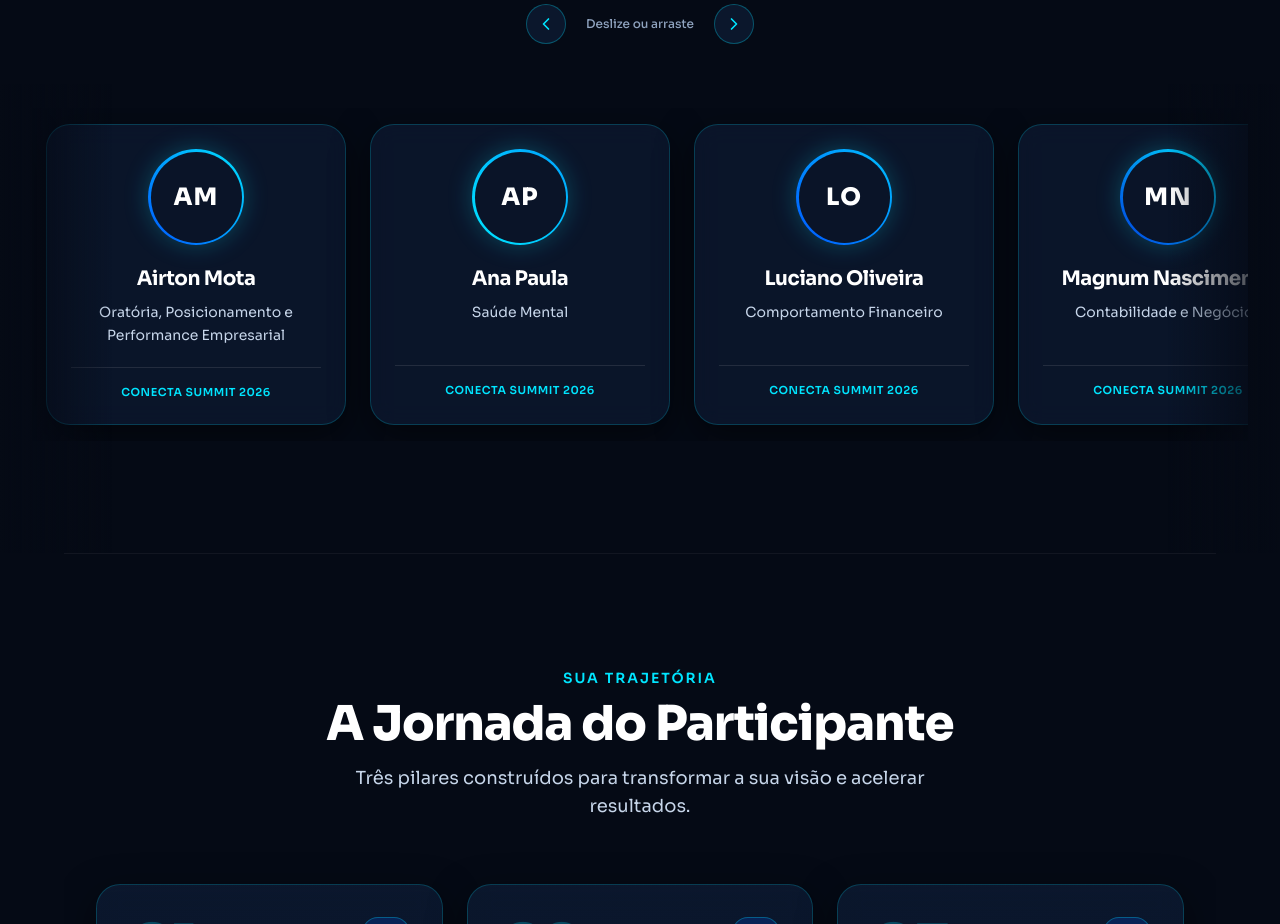
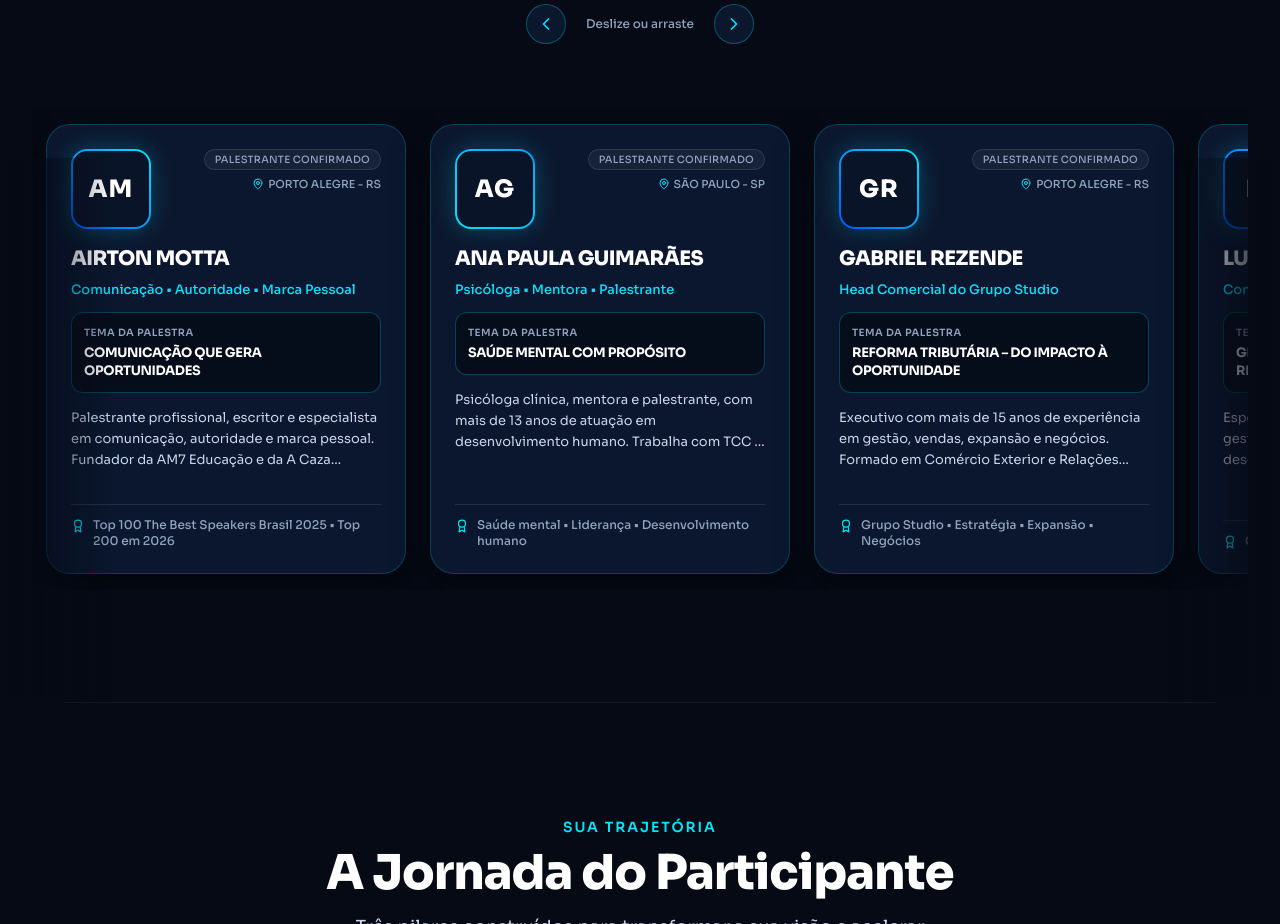
Before and after one commit to davidcris066-oss/conecta-summit-2026-s10tu5giw, a React (Vite) app: page / in a window 1280 px wide. Shown: the part 2360-3284 px from the top of the page. Built offline with nearby package versions, Linux system fonts and the light colour scheme; what pocketbase would draw is missing.

Commit message:
Atualizar palestrantes oficiais do Conecta Summit 2026 com dados do PDF institucional

```diff
--- a/src/components/SpeakersSection.tsx
+++ b/src/components/SpeakersSection.tsx
@@ -1,55 +1,81 @@
 import { useEffect, useRef, useState, useCallback } from 'react'
-import { ChevronLeft, ChevronRight } from 'lucide-react'
+import { ChevronLeft, ChevronRight, MapPin, Sparkles, Award } from 'lucide-react'
 
 interface Speaker {
   name: string
-  specialty: string
+  headline: string
+  location?: string
+  bio: string
+  credentials: string
+  talkTopic?: string
+  extra?: string
+  badgeRole?: string
   initials: string
   accentGradient: string
 }
 
 const SPEAKERS: Speaker[] = [
   {
-    name: 'Airton Mota',
-    specialty: 'Oratória, Posicionamento e Performance Empresarial',
+    name: 'AIRTON MOTTA',
+    headline: 'Comunicação • Autoridade • Marca Pessoal',
+    location: 'PORTO ALEGRE - RS',
+    bio: 'Palestrante profissional, escritor e especialista em comunicação, autoridade e marca pessoal. Fundador da AM7 Educação e da A Caza Millennium, reúne mais de 18 anos de experiência e já impactou milhares de pessoas por meio de palestras, treinamentos e mentorias.',
+    credentials: 'Top 100 The Best Speakers Brasil 2025 • Top 200 em 2026',
+    talkTopic: 'COMUNICAÇÃO QUE GERA OPORTUNIDADES',
     initials: 'AM',
     accentGradient: 'from-[#0057FF] to-[#00E5FF]',
   },
   {
-    name: 'Ana Paula',
-    specialty: 'Saúde Mental',
-    initials: 'AP',
+    name: 'ANA PAULA GUIMARÃES',
+    headline: 'Psicóloga • Mentora • Palestrante',
+    location: 'SÃO PAULO - SP',
+    bio: 'Psicóloga clínica, mentora e palestrante, com mais de 13 anos de atuação em desenvolvimento humano. Trabalha com TCC e Logoterapia, conectando saúde emocional, liderança, comunicação e presença estratégica. É fundadora da Lumina.',
+    credentials: 'Saúde mental • Liderança • Desenvolvimento humano',
+    talkTopic: 'SAÚDE MENTAL COM PROPÓSITO',
+    initials: 'AG',
     accentGradient: 'from-[#00E5FF] to-[#00A3FF]',
   },
   {
-    name: 'Luciano Oliveira',
-    specialty: 'Comportamento Financeiro',
-    initials: 'LO',
-    accentGradient: 'from-[#0057FF] to-[#00C2FF]',
-  },
-  {
-    name: 'Magnum Nascimento',
-    specialty: 'Contabilidade e Negócios',
-    initials: 'MN',
-    accentGradient: 'from-[#0040E0] to-[#00E5FF]',
-  },
-  {
-    name: 'Michele',
-    specialty: 'Tributário',
-    initials: 'MI',
-    accentGradient: 'from-[#00E5FF] to-[#0070FF]',
-  },
-  {
-    name: 'Gabriel Resende',
-    specialty: 'Tributário e Negócios',
+    name: 'GABRIEL REZENDE',
+    headline: 'Head Comercial do Grupo Studio',
+    location: 'PORTO ALEGRE - RS',
+    bio: "Executivo com mais de 15 anos de experiência em gestão, vendas, expansão e negócios. Formado em Comércio Exterior e Relações Internacionais pela FGV e pós-graduado em Gestão de Negócios pela FAAP. Construiu trajetória em empresas como McDonald's, RTE Rodonaves, Dell Anno e Giraffas.",
+    credentials: 'Grupo Studio • Estratégia • Expansão • Negócios',
+    talkTopic: 'REFORMA TRIBUTÁRIA – DO IMPACTO À OPORTUNIDADE',
     initials: 'GR',
     accentGradient: 'from-[#0057FF] to-[#00E5FF]',
   },
   {
-    name: 'Marcus Artur',
-    specialty: 'Alavancagem Patrimonial por meio de Consórcios',
+    name: 'LUCIANO CASTRO',
+    headline: 'Consultor • Mentor • Professor',
+    location: 'PORTO ALEGRE - RS',
+    bio: 'Especialista em comportamento financeiro e gestão estratégica. À frente da Legátum, desenvolve soluções que conectam comportamento, números e estratégia para transformar decisões em resultados sustentáveis. É criador do Método CEP – Consciência, Estrutura e Patrimônio.',
+    credentials: 'Comportamento • Estratégia • Patrimônio',
+    talkTopic: 'GESTÃO FINANCEIRA PARA RESULTADOS REAIS',
+    initials: 'LC',
+    accentGradient: 'from-[#0057FF] to-[#00C2FF]',
+  },
+  {
+    name: 'MARCOS ARTHUR',
+    headline: 'Empresário • Construção Patrimonial • Investimentos',
+    location: 'SÃO PAULO - SP',
+    bio: 'Empresário e especialista em construção patrimonial e financeira. Formado em Administração de Empresas, certificado PCA-10 pela ABAC e com 7 anos de experiência no mercado de consórcios. É sócio-fundador da Lufema Consórcios & Investimentos.',
+    credentials:
+      'R$ 1 bilhão em créditos comercializados • +800 clientes • Top 1 em SP pela HS Consórcios (2025)',
+    talkTopic: 'PATRIMÔNIO EM MOVIMENTO',
     initials: 'MA',
     accentGradient: 'from-[#0060FF] to-[#00E5FF]',
+  },
+  {
+    name: 'MAGNUM NASCIMENTO',
+    headline: 'Contador • Empreendedor • Especialista em Licitações e Negócios',
+    badgeRole: 'Concepção e Produção Executiva',
+    bio: 'Contador e empreendedor com mais de 25 anos de experiência, construiu uma trajetória marcada por superação, reinvenção e visão estratégica. Especialista em licitações e contratos públicos, atua na criação e expansão de negócios e é sócio do Grupo Studio, conectando soluções empresariais à gestão estratégica.',
+    credentials: '25+ ANOS • GRUPO STUDIO • M2B • LICITAÇÕES E NEGÓCIOS',
+    extra:
+      'À frente da construção da M2B – Método Magnum Business –, dedica-se a apoiar empresários e empreendedores na estruturação de negócios sólidos, lucrativos e com propósito, usando conhecimento, comunicação, CNPJ e conexões como ferramentas de crescimento e geração de oportunidades.',
+    initials: 'MN',
+    accentGradient: 'from-[#0040E0] to-[#00E5FF]',
   },
 ]
 
@@ -224,34 +250,73 @@ export function SpeakersSection() {
         {DISPLAY_SPEAKERS.map((speaker, idx) => (
           <div
             key={`${speaker.name}-${idx}`}
-            className="flex-shrink-0 w-[260px] sm:w-[280px] md:w-[300px] p-6 rounded-3xl bg-[#0D1B33]/70 border border-[#00E5FF]/20 hover:border-[#00E5FF]/60 backdrop-blur-md shadow-[0_12px_36px_rgba(0,0,0,0.5)] transition-all duration-300 hover:-translate-y-1.5 flex flex-col items-center text-center group"
+            className="flex-shrink-0 w-[300px] sm:w-[340px] md:w-[360px] p-6 rounded-3xl bg-[#0D1B33]/85 border border-[#00E5FF]/20 hover:border-[#00E5FF]/60 backdrop-blur-md shadow-[0_12px_36px_rgba(0,0,0,0.5)] transition-all duration-300 hover:-translate-y-1.5 flex flex-col text-left group relative"
           >
-            {/* Initial-based avatar with subtle gradient */}
+            {/* Top row: Avatar + Role badge / Tag */}
+            <div className="flex items-start justify-between gap-3 mb-4">
               <div
-              className={`w-20 h-20 sm:w-24 sm:h-24 rounded-full bg-gradient-to-tr ${speaker.accentGradient} p-[2.5px] shadow-[0_0_24px_rgba(0,229,255,0.25)] mb-5 group-hover:shadow-[0_0_32px_rgba(0,229,255,0.45)] transition-shadow`}
+                className={`w-16 h-16 sm:w-20 sm:h-20 rounded-2xl bg-gradient-to-tr ${speaker.accentGradient} p-[2px] shadow-[0_0_24px_rgba(0,229,255,0.25)] group-hover:shadow-[0_0_32px_rgba(0,229,255,0.45)] transition-shadow flex-shrink-0`}
               >
-              <div className="w-full h-full rounded-full bg-[#0A1428] flex items-center justify-center">
+                <div className="w-full h-full rounded-[14px] bg-[#0A1428] flex items-center justify-center">
                   <span className="font-sora font-extrabold text-xl sm:text-2xl text-white tracking-wider">
                     {speaker.initials}
                   </span>
                 </div>
               </div>
 
+              <div className="flex flex-col items-end gap-1.5 flex-1 min-w-0">
+                {speaker.badgeRole ? (
+                  <span className="inline-flex items-center gap-1 px-2.5 py-1 rounded-full bg-[#00E5FF]/15 border border-[#00E5FF]/40 text-[#00E5FF] text-[10px] sm:text-[11px] font-semibold text-right leading-tight shadow-sm">
+                    <Sparkles className="w-3 h-3 text-[#00E5FF] shrink-0" />
+                    {speaker.badgeRole}
+                  </span>
+                ) : (
+                  <span className="inline-flex items-center gap-1 px-2.5 py-0.5 rounded-full bg-white/5 border border-white/10 text-[#8FA3BF] text-[10px] font-medium tracking-wide uppercase">
+                    Palestrante Confirmado
+                  </span>
+                )}
+                {speaker.location && (
+                  <span className="inline-flex items-center gap-1 text-[11px] text-[#8FA3BF] font-medium">
+                    <MapPin className="w-3 h-3 text-[#00E5FF] shrink-0" />
+                    {speaker.location}
+                  </span>
+                )}
+              </div>
+            </div>
+
             {/* Speaker Name (Verbatim) */}
-            <h3 className="font-sora font-bold text-lg sm:text-xl text-white tracking-tight mb-2">
+            <h3 className="font-sora font-extrabold text-lg sm:text-xl text-white tracking-tight mb-1.5 leading-snug">
               {speaker.name}
             </h3>
 
-            {/* Specialty (Verbatim) */}
-            <p className="text-[#C7D6EA] text-sm leading-relaxed font-normal min-h-[44px]">
-              {speaker.specialty}
+            {/* Headline / Especialidades */}
+            <p className="text-[#00E5FF] text-xs sm:text-[13px] font-medium leading-relaxed mb-3">
+              {speaker.headline}
             </p>
 
-            {/* Bottom tag */}
-            <div className="mt-5 pt-4 border-t border-white/10 w-full flex items-center justify-center">
-              <span className="text-[11px] font-semibold text-[#00E5FF] tracking-wider uppercase">
-                Conecta Summit 2026
+            {/* Talk Topic (se houver tema oficial de palestra) */}
+            {speaker.talkTopic && (
+              <div className="mb-3.5 p-3 rounded-xl bg-[#050A15]/70 border border-[#00E5FF]/25">
+                <span className="text-[10px] font-semibold tracking-wider uppercase text-[#8FA3BF] block mb-1">
+                  Tema da Palestra
                 </span>
+                <p className="font-sora font-bold text-xs sm:text-[13px] text-white tracking-tight leading-snug">
+                  {speaker.talkTopic}
+                </p>
+              </div>
+            )}
+
+            {/* Bio summary */}
+            <p className="text-[#C7D6EA] text-xs sm:text-[13px] leading-relaxed font-normal mb-3.5 line-clamp-3">
+              {speaker.bio}
+            </p>
+
+            {/* Credentials / Destaques */}
+            <div className="mt-auto pt-3 border-t border-white/10 flex items-start gap-2">
+              <Award className="w-3.5 h-3.5 text-[#00E5FF] shrink-0 mt-0.5" />
+              <p className="text-[11px] sm:text-xs text-[#8FA3BF] leading-snug font-medium">
+                {speaker.credentials}
+              </p>
             </div>
           </div>
         ))}
--- a/src/lib/pocketbase/schema.json
+++ b/src/lib/pocketbase/schema.json
@@ -1,5 +1,5 @@
 {
-  "generatedAt": "2026-09-14T17:48:02.379Z",
+  "generatedAt": "2026-09-14T17:56:39.734Z",
   "collections": [
     {
       "name": "users",
```
Also changed, not shown: .skip.config.json, 1 other file (tests, documents, lock files or other folders). Lines whose indentation alone changed are shown as unchanged.
